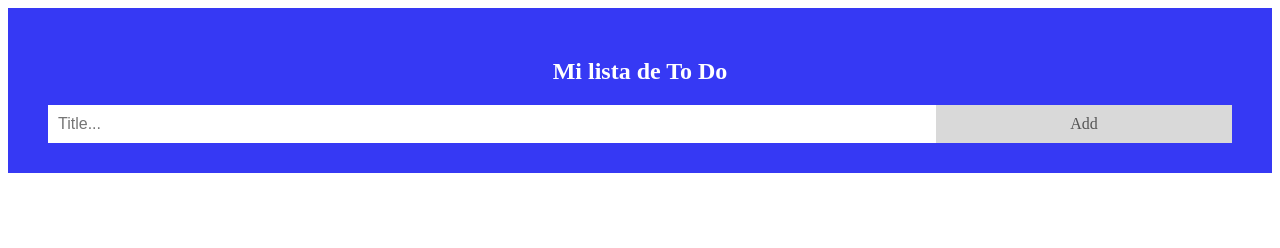
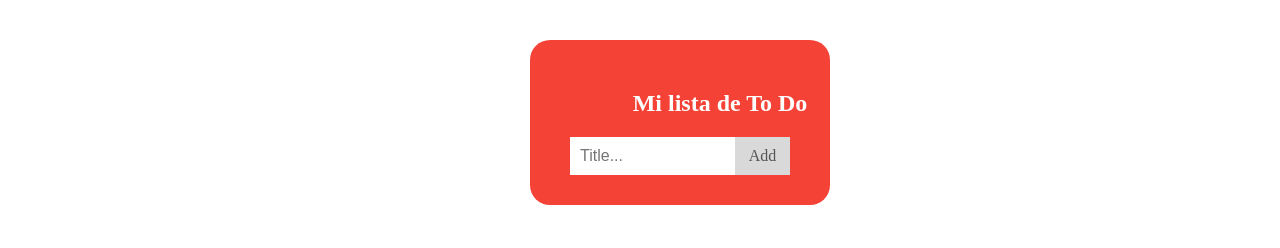
Before and after one commit to maitahlcor/aspirantes-mir-javascript, a plain HTML site: page js-brow-2/index.html in a window 1280 px wide. Drawn offline with Linux system fonts and the light colour scheme.

Commit message:
Todo maqueta

```diff
--- a/js-brow-2/estilos.css
+++ b/js-brow-2/estilos.css
@@ -1,15 +1,16 @@
-/* Include the padding and border in an element's total width and height */
 *{
     box-sizing: border-box;
+    width: 300px;
+    padding: 20px;
+    margin: 0 auto;
+    border-radius: 20px;
   }
 
-  /* Remove margins and padding from the list */
   ul {
     margin: 0;
     padding: 0;
   }
 
-  /* Style the list items */
   ul li {
     cursor: pointer;
     position: relative;
@@ -17,32 +18,23 @@
     background: #eee;
     font-size: 18px;
     transition: 0.2s;
-
-    /* make the list items unselectable */
     -webkit-user-select: none;
     -moz-user-select: none;
     -ms-user-select: none;
     user-select: none;
   }
-
-  /* Set all odd list items to a different color (zebra-stripes) */
   ul li:nth-child(odd) {
     background: #f9f9f9;
   }
-
-  /* Darker background-color on hover */
   ul li:hover {
     background: #ddd;
   }
-
-  /* When clicked on, add a background color and strike out text */
   ul li.checked {
     background: #888;
     color: #fff;
     text-decoration: line-through;
   }
 
-  /* Add a "checked" mark when clicked on */
   ul li.checked::before {
     content: '';
     position: absolute;
@@ -56,7 +48,6 @@
     width: 7px;
   }
 
-  /* Style the close button */
   .close {
     position: absolute;
     right: 0;
@@ -65,26 +56,23 @@
   }
 
   .close:hover {
-    background-color: #3639f4;
+    background-color: #f44336;
     color: white;
   }
 
-  /* Style the header */
   .header {
-    background-color: #3639f4;
+    background-color: #f44336;
     padding: 30px 40px;
     color: white;
     text-align: center;
   }
 
-  /* Clear floats after the header */
   .header:after {
     content: "";
     display: table;
     clear: both;
   }
 
-  /* Style the input */
   input {
     margin: 0;
     border: none;
@@ -95,7 +83,6 @@
     font-size: 16px;
   }
 
-  /* Style the "Add" button */
   .addBtn {
     padding: 10px;
     width: 25%;
```
